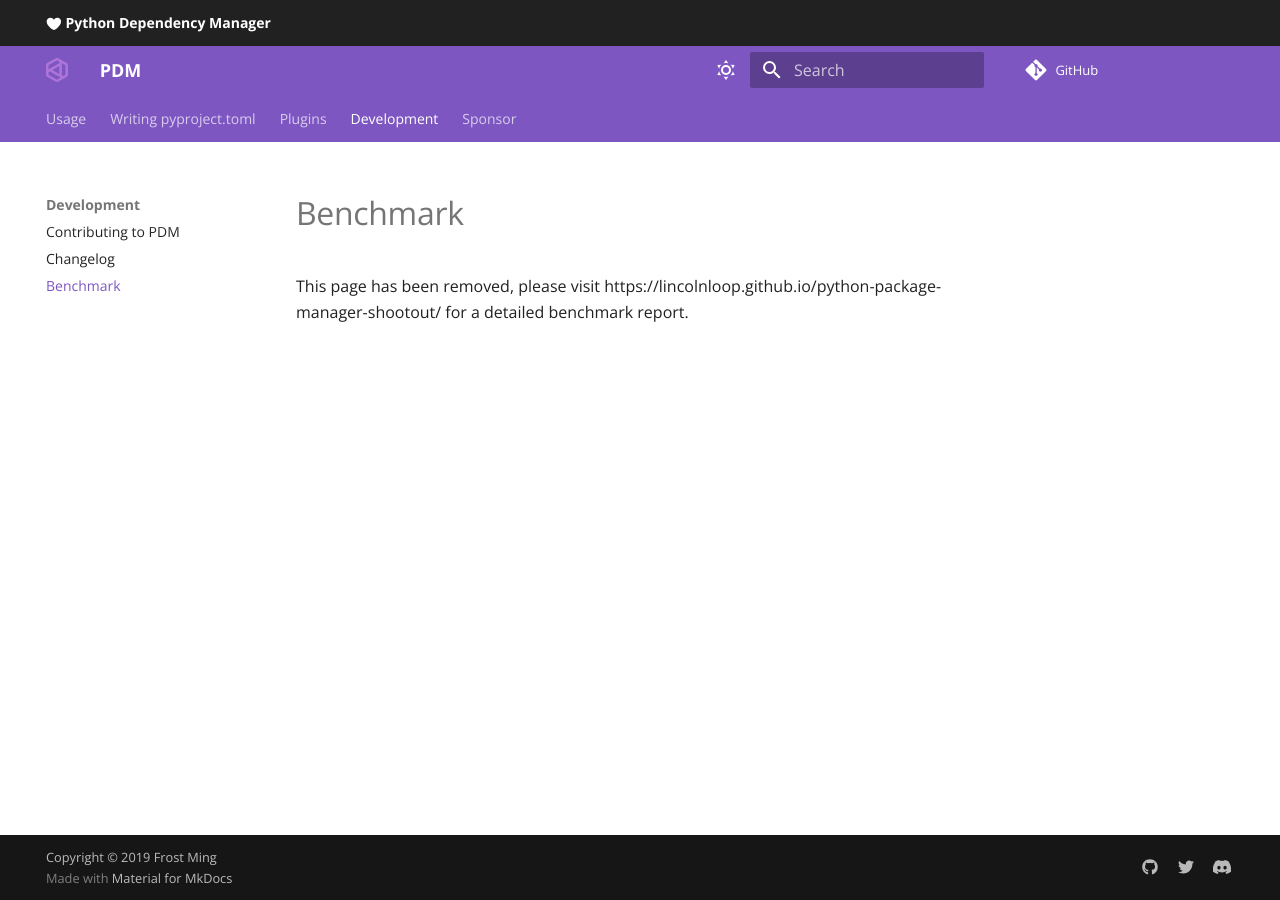
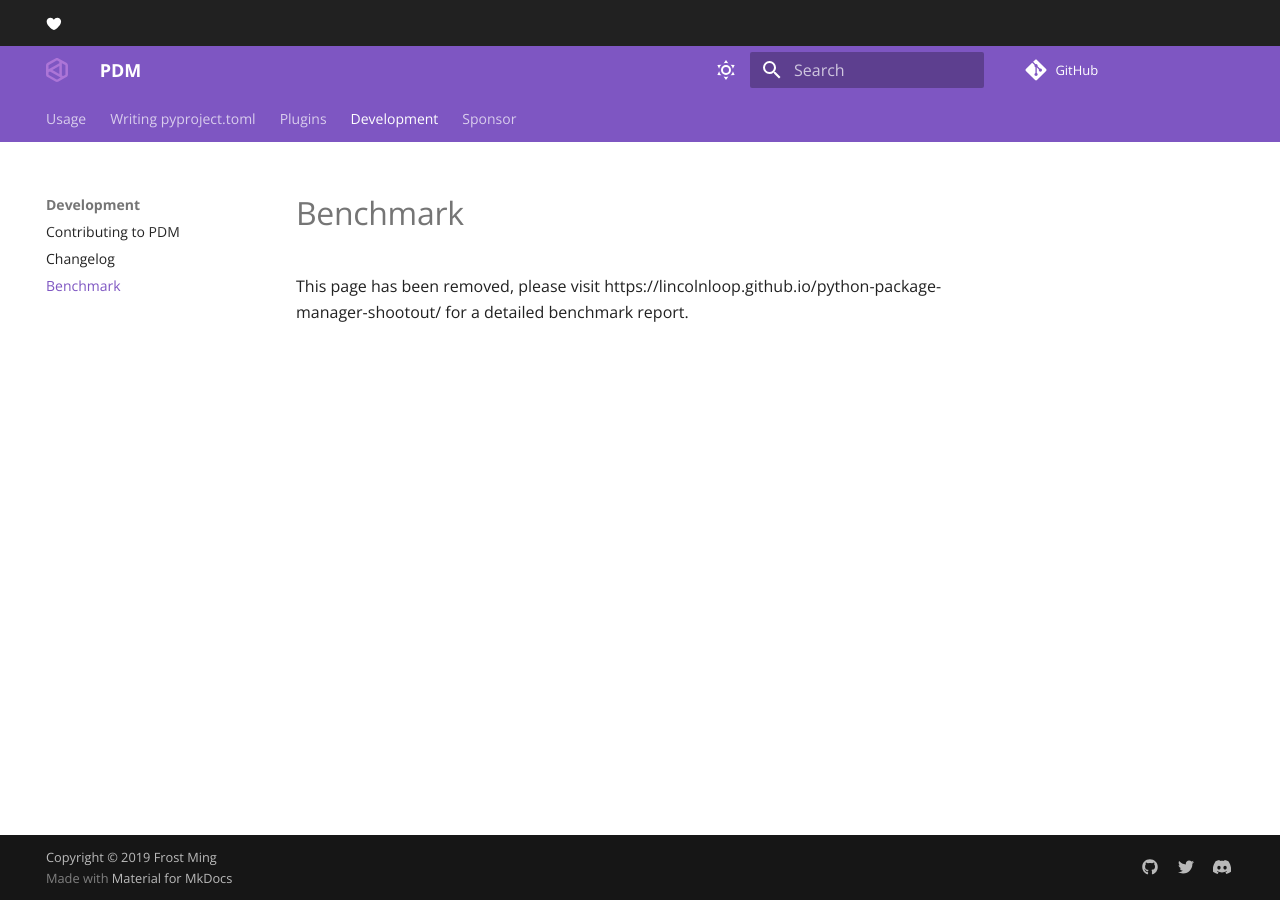
Before and after one commit to azurelotus0926/pdm, an MkDocs documentation site: the page built from docs/docs/dev/benchmark.md, in a window 1280 px wide. Built offline with MkDocs 1.6.1 and Material for MkDocs 9.7.7, drawn with Linux system fonts in a browser that asks for light colours; comment, search, counter and statistics services are not loaded; the version menu is left out; part of the change alters nothing that is shown.

Commit message:
docs: don't show expansion if not initialized

```diff
--- a/docs/docs/assets/extra.js
+++ b/docs/docs/assets/extra.js
@@ -1,7 +1,7 @@
 document.addEventListener('DOMContentLoaded', function () {
   const expansionRepo = 'https://github.com/pdm-project/pdm-expansions';
   const expansionsApi = 'https://pdm-expansions.vercel.app/api/sample';
-  const element = document.querySelector('a.pdm-expansions');
+  const el = document.querySelector('a.pdm-expansions');
 
   function loadExpansions() {
     fetch(expansionsApi, { mode: 'cors', redirect: 'follow' })
@@ -23,10 +23,13 @@ document.addEventListener('DOMContentLoaded', function () {
     }
     const expansion = expansionList[expansionList.length - 1];
     expansionList.splice(expansionList.length - 1, 1);
-    element.innerText = expansion;
+    el.innerText = expansion;
+    if (el.style.display == 'none') {
+      el.style.display = '';
+    }
   }
   loadExpansions();
-  element.addEventListener('click', function (e) {
+  el.addEventListener('click', function (e) {
     e.preventDefault();
     setExpansion();
   });
--- a/docs/overrides/main.html
+++ b/docs/overrides/main.html
@@ -4,5 +4,5 @@
 <span class="twemoji" style="vertical-align: middle;">
   {% include ".icons/octicons/heart-fill-24.svg" %}
 </span>
-<a class="pdm-expansions">Python Dependency Manager</a>
+<a class="pdm-expansions" style="display: none;">Python Dependency Manager</a>
 {% endblock %}
```
